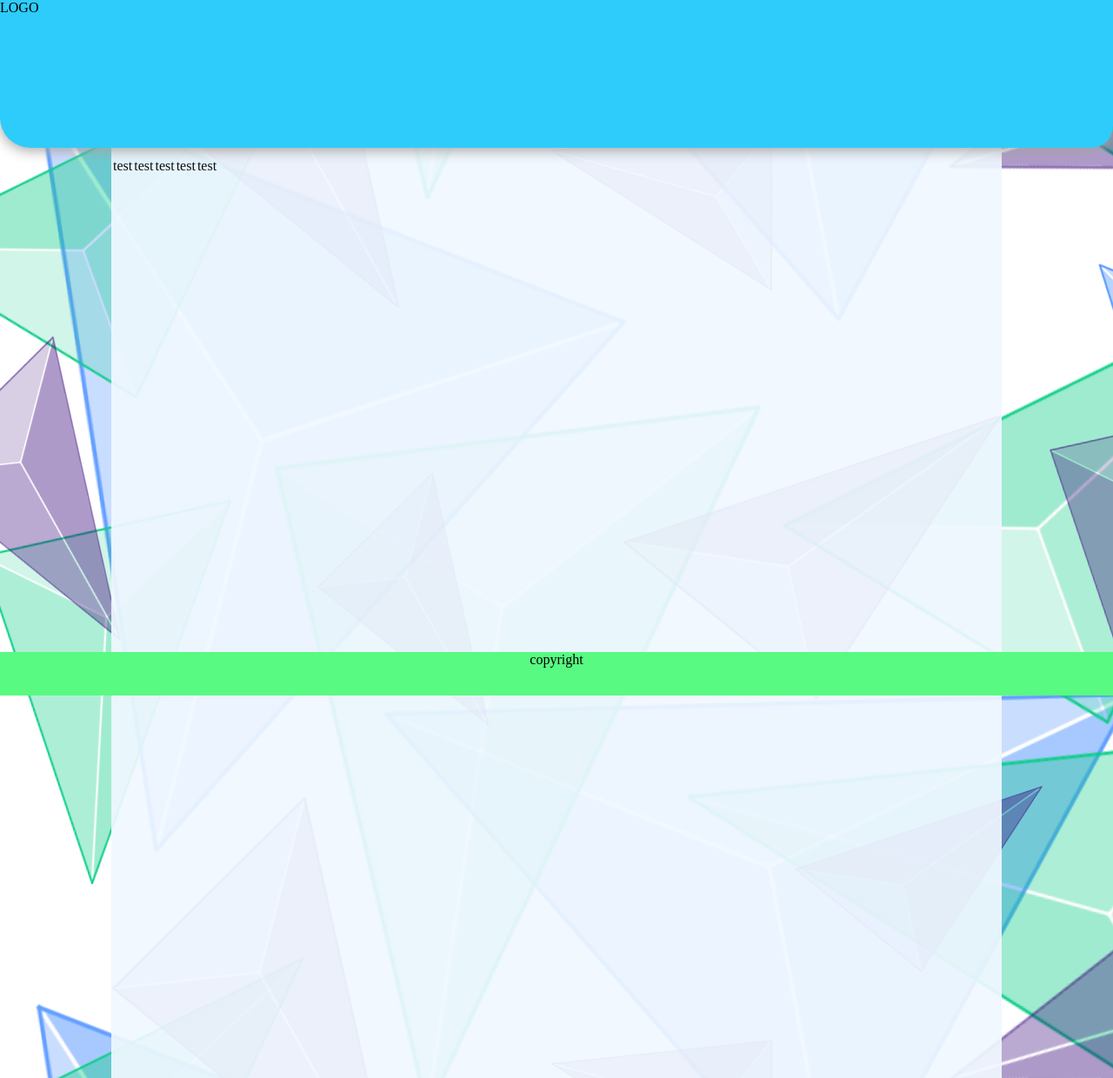
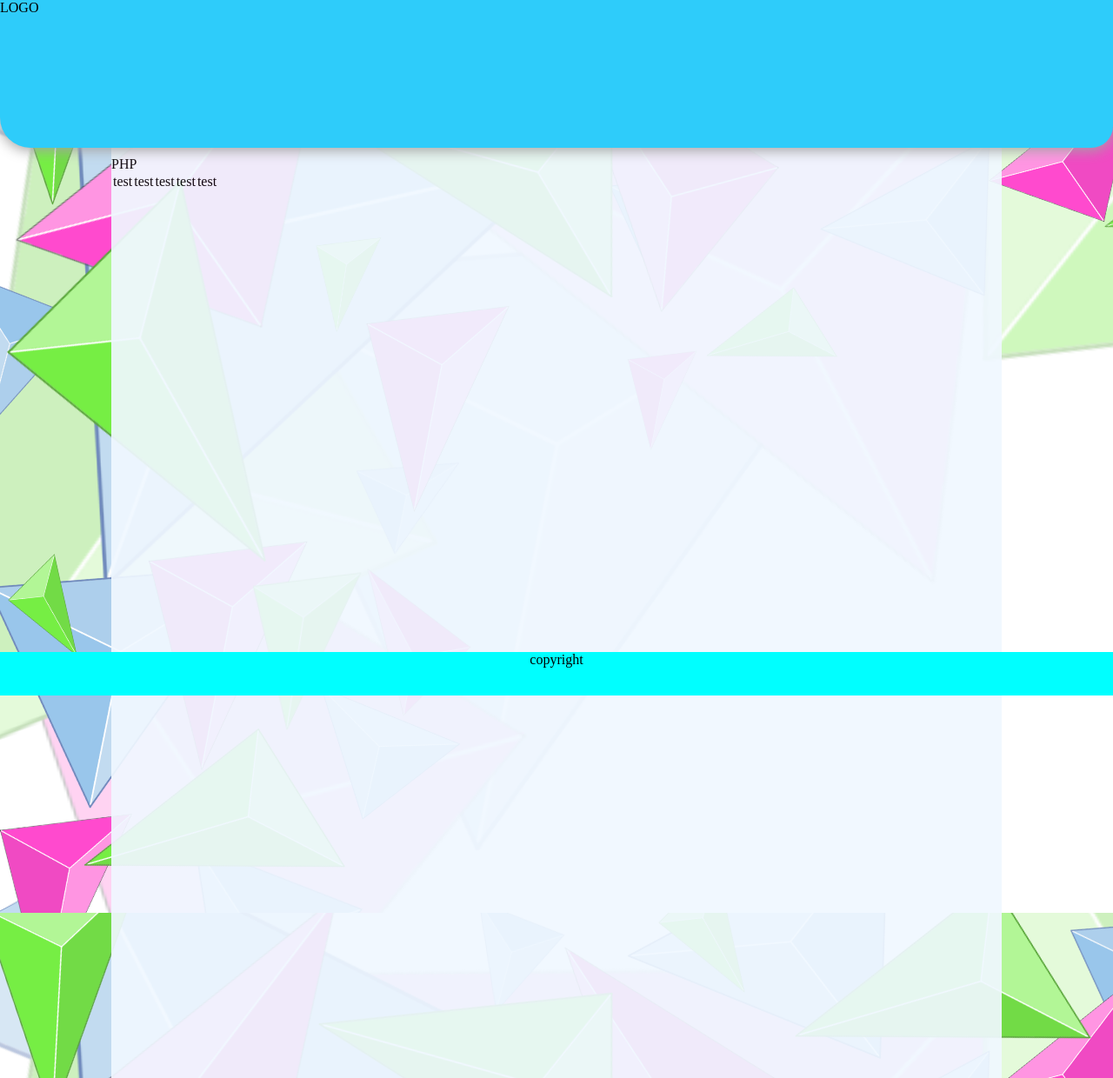
Before and after one commit to Pistou2/P_GestProj, a PHP site: page / in a window 1280 px wide. Shown: the whole page at 87% size. Run offline with PHP 8.4, Linux system fonts and the light colour scheme.

Commit message:
Revert "Background update"
This reverts commit bca64304ba01eb5b28f8dd862d9a96d63e508374.

```diff
--- a/PHP/Site/index.html
+++ b/PHP/Site/index.html
@@ -20,6 +20,18 @@ Summary:
 			<nav>
             </nav>
 			<section>
+			<p>PHP</p>
+
+			<?php
+
+			print("hello world" );
+
+				$link = mysql_connect("localhost", "root", "")
+					or die("Impossible de se connecter : " . mysql_error());
+				print( 'Connexion réussie');
+				mysql_close($link);
+			?>
+
 				<table>
 
 					<tr>
--- a/PHP/Site/resources/css/common.css
+++ b/PHP/Site/resources/css/common.css
@@ -1,6 +1,6 @@
 /*
 ETML
-Author: bouattitni balmorisa et moi
+Author: bouattitni balmorisa
 Date: 18.11.2016
 Summary: Le meilleur des CSS
 */
@@ -17,7 +17,6 @@ body{
 
 #container{
     background-image:url(../images/BackGround01.png);
-	background-position :fixed;
 }
 
 
@@ -54,6 +53,7 @@ nav{
 }
 
 section{
+	overflow:scroll;
 	/*passe l'élement au troisième plan */
 	z-index: 2;
 
@@ -72,12 +72,12 @@ section{
 }
 
 footer{
-	position: fixed;
+	position: absolute;
 	bottom: 0;
 	left: 0;
 	right: 0;
     height: 50px;
-    background-color: #58FA82;
+    background-color: aqua;
 }
 
 footer p
```
Also changed, not shown: PHP/Site/resources/images/BackGround01.png.
